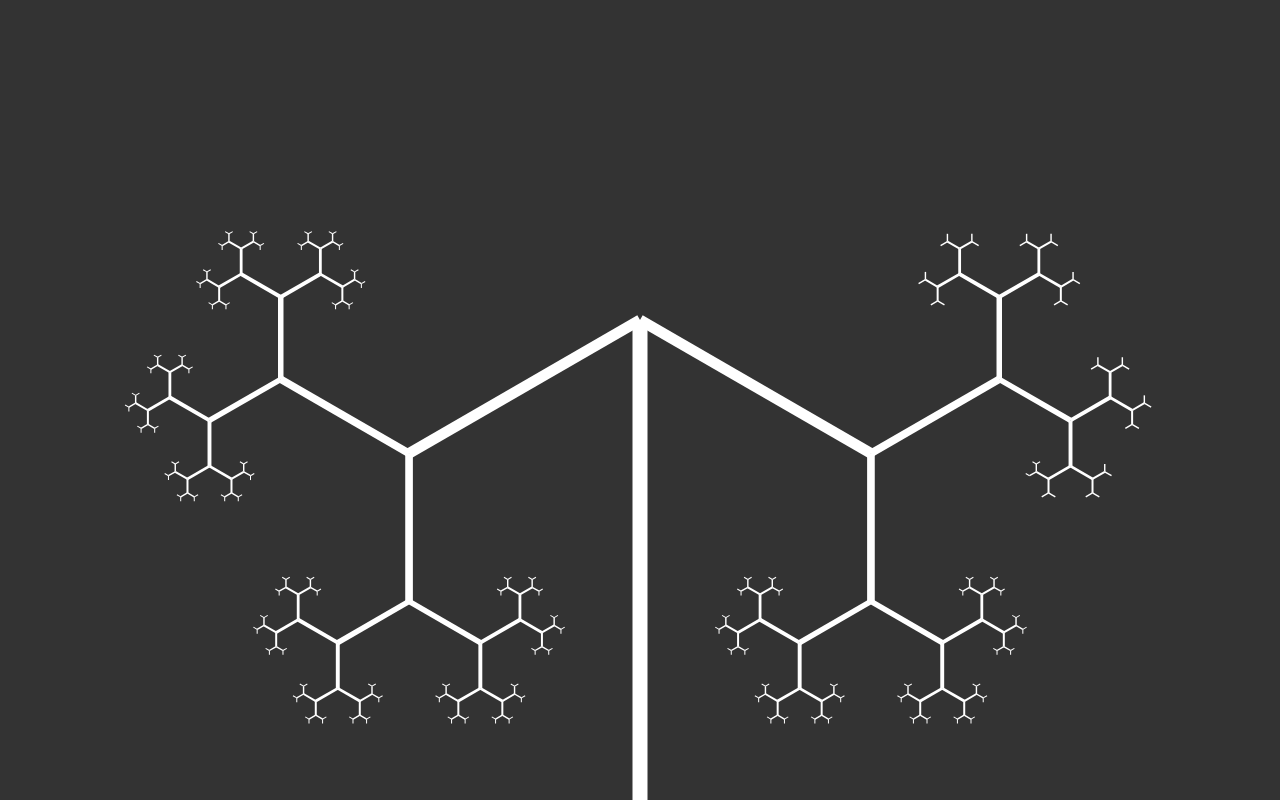
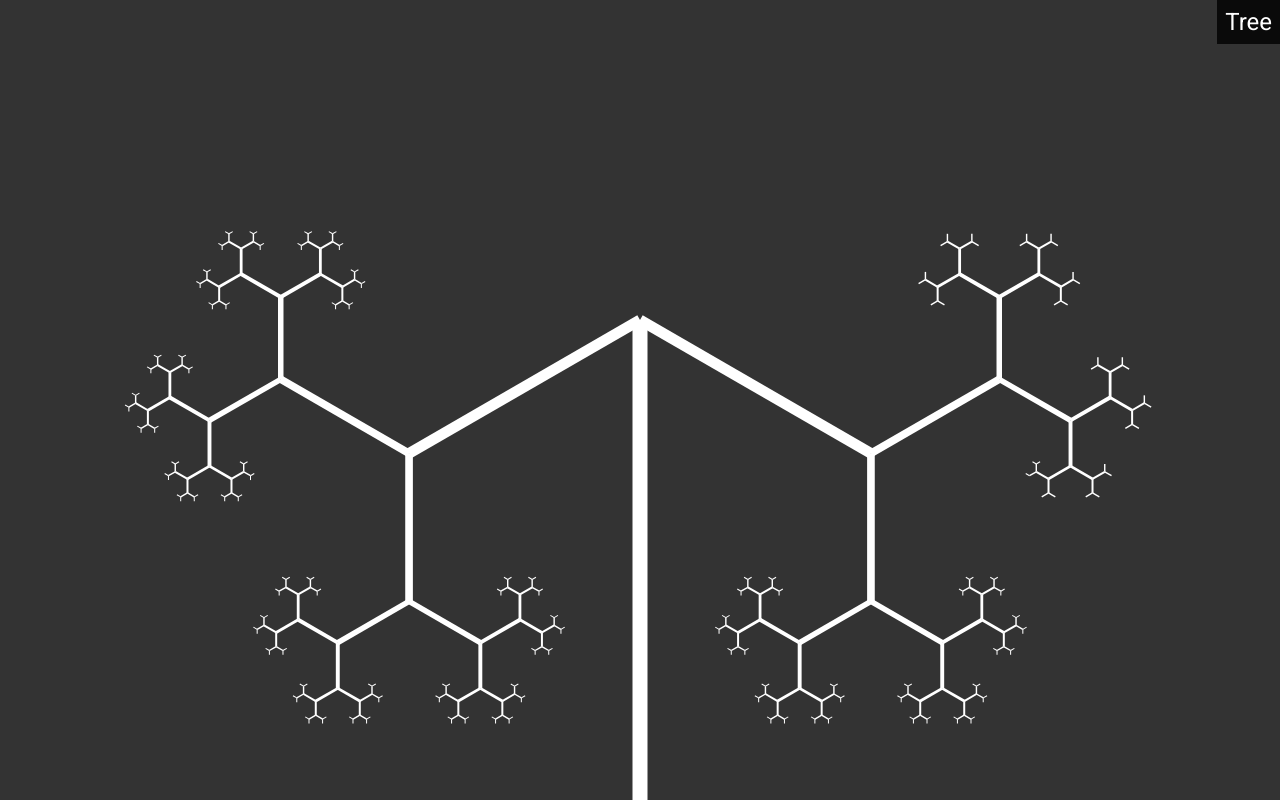
Before and after one commit to KolosovAO/fractal, a website built with webpack: page index.html in a window 1280 px wide. Built offline with nearby package versions, Linux system fonts and the light colour scheme.

Commit message:
fix tree background on refresh, add fractal name

```diff
--- a/index.html
+++ b/index.html
@@ -70,6 +70,17 @@
                 margin: 8px 8px 8px 8px;
                 border: none;
             }
+            .fractal-title {
+                position: absolute;
+                right: 0;
+                top: 0;
+                padding: 8px;
+                color: #fff;
+                background: rgba(0, 0, 0, 0.8);
+                font-family: Roboto;
+                text-transform: capitalize;
+                font-size: 24px;
+            }
         </style>
     </head>
     <body>
--- a/sources/app.ts
+++ b/sources/app.ts
@@ -14,6 +14,7 @@ export class Application {
     public configurator: Configurator;
 
     public fractal: Fractal;
+    public fractalTitle: HTMLElement;
 
     private fractalTypes: FractalType[];
     private index: number;
@@ -38,6 +39,10 @@ export class Application {
         this.popup = new Popup(document.body, this.events);
         this.configurator = new Configurator(document.body, this.events);
 
+        this.fractalTitle = document.createElement("div");
+        this.fractalTitle.className = "fractal-title";
+        document.body.appendChild(this.fractalTitle);
+
         this.index = 0;
         this.fractalTypes = Object.keys(FractalType) as FractalType[];
 
@@ -58,7 +63,7 @@ export class Application {
             height: this.height,
             events: this.events
         });
-
+        this.fractalTitle.textContent = type;
         this.index++;
     }
 
@@ -89,6 +94,4 @@ export class Application {
         this.events.fire(FractalEvent.showPopup);
         this.events.fire(FractalEvent.click, [e]);
     }
-
-
 }
--- a/sources/baseFractal.ts
+++ b/sources/baseFractal.ts
@@ -39,6 +39,7 @@ export abstract class BaseFractal<T = any> {
         this.stop();
         this.ctx.clearRect(0, 0, this.config.width, this.config.height);
         this.sequence = this.getSequence();
+        this.onRefresh();
         this.start();
     }
     destroy() {
@@ -73,6 +74,9 @@ export abstract class BaseFractal<T = any> {
         return;
     }
     protected onDrawStart(): void {
+        return;
+    }
+    protected onRefresh(): void {
         return;
     }
     private draw() {
--- a/sources/fractals/tree.ts
+++ b/sources/fractals/tree.ts
@@ -44,6 +44,9 @@ export class TreeFractal extends BaseFractal<DrawObject> implements Fractal {
     }
     protected onDrawEnd() {
         this.ctx.stroke();
+    }
+    protected onRefresh() {
+        this.ctx.fillRect(0, 0, this.config.width, this.config.height);
     }
 
     protected drawObject({x1, x2, y1, y2, lineWidth}) {
```
